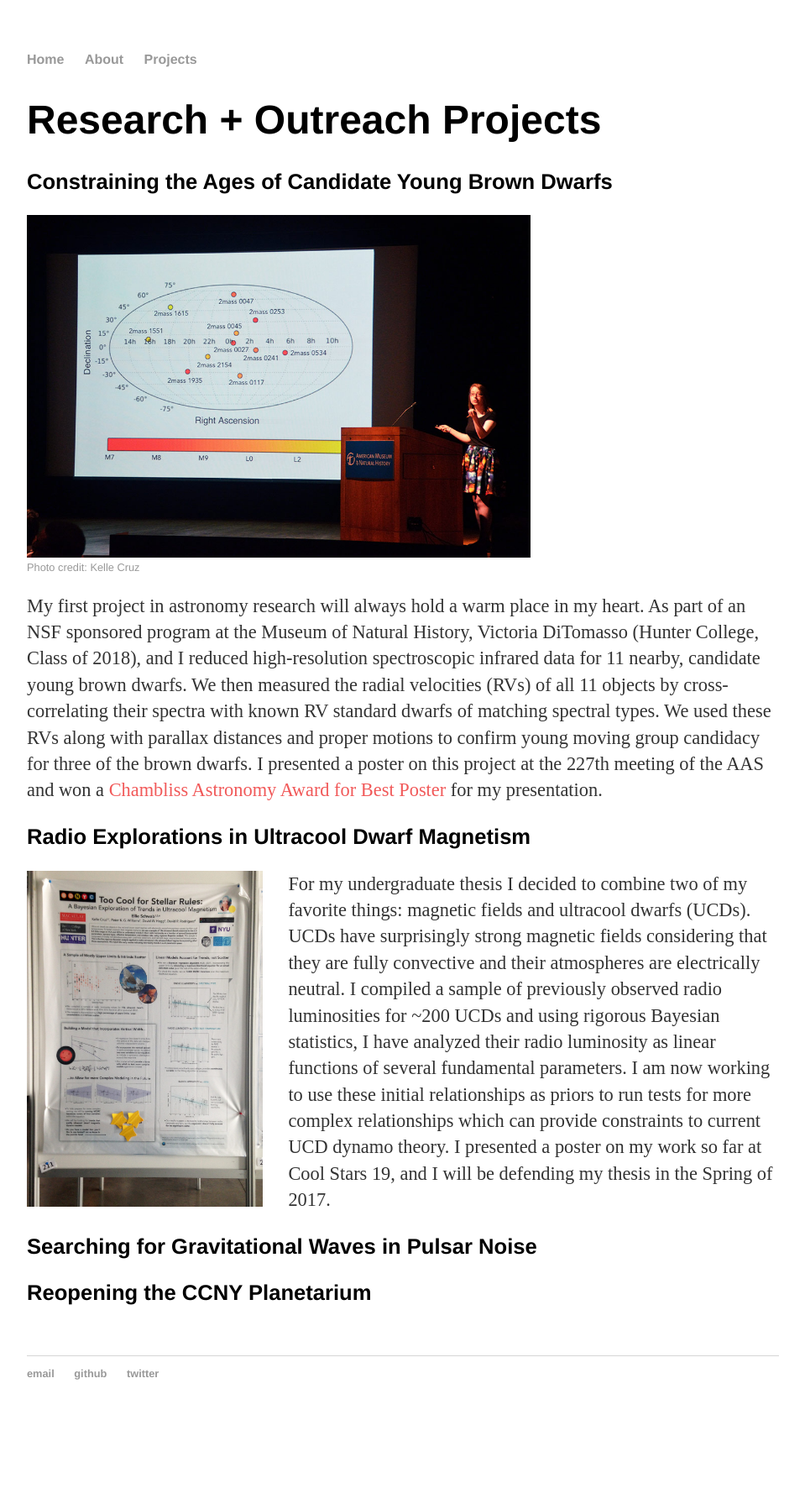
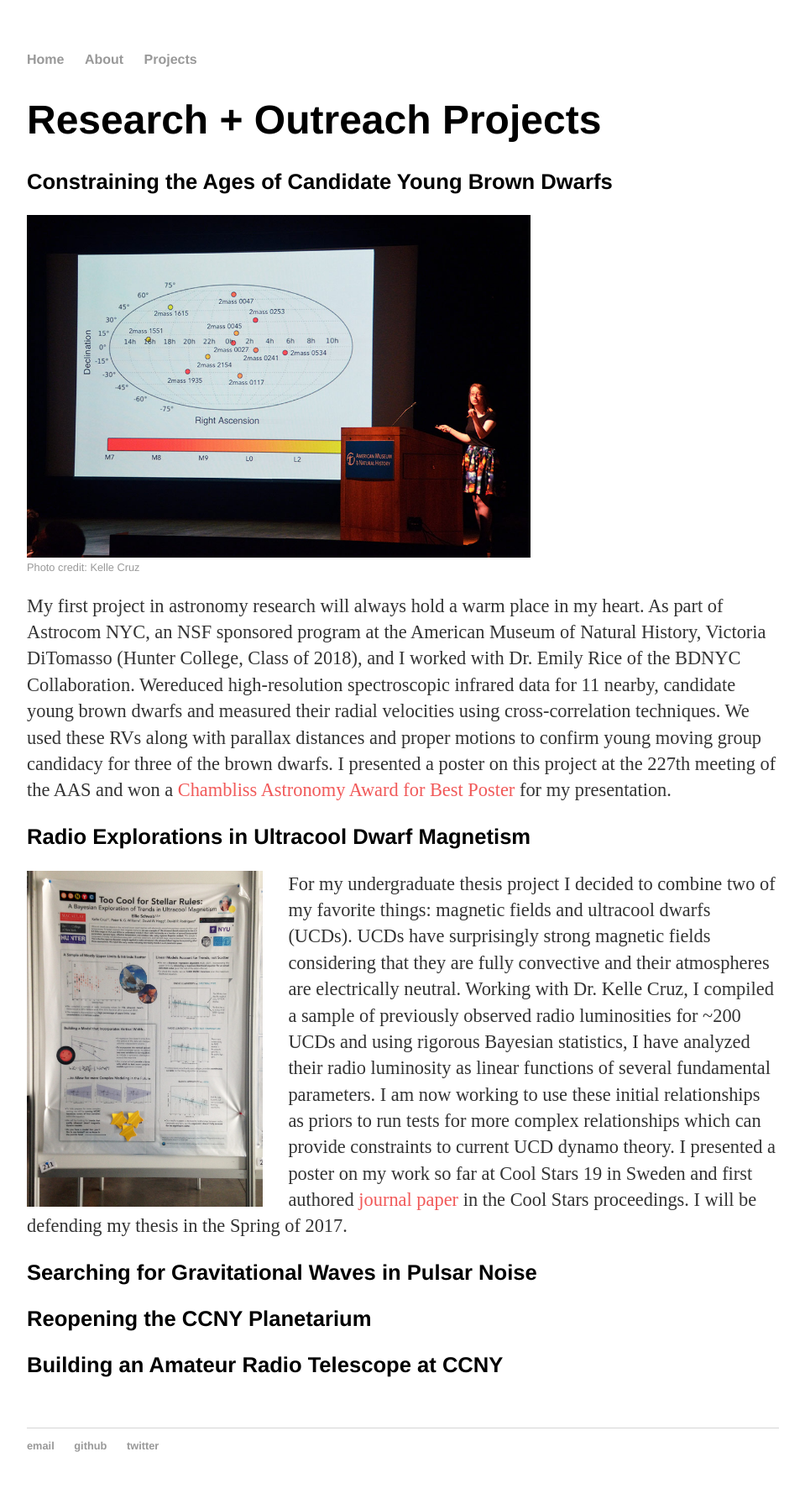
Before and after one commit to elliesch/elliesch.github.io, a Jekyll site: the page built from projects/index.html, in a window 1280 px wide. Shown: the whole page at 84% size, without its empty margins (160-1119 px from the left). Built offline with Jekyll 4.4.1, drawn with Linux system fonts in a browser that asks for light colours; before the commit the page ends 1705 px from its top, so only the background shows below that.

Commit message:
updated thesis

```diff
--- a/projects/index.html
+++ b/projects/index.html
@@ -9,14 +9,25 @@ title: Ellie's Projects
 	<h3>Constraining the Ages of Candidate Young Brown Dwarfs</h3>
 	<img src="/images/AMNH_REU_symposium.jpg" alt="Presenting at AMNH's 2015 REU Symposium" style="width:600px">
         <figcaption style="font-family:'Helvetica', 'Arial', 'Sans-Serif'; font-size: 0.8em; color: #999;">Photo credit: Kelle Cruz</figcaption>
-	<p>My first project in astronomy research will always hold a warm place in my heart. As part of an NSF sponsored program at the Museum of Natural History, Victoria DiTomasso (Hunter College, Class of 2018), and I reduced high-resolution spectroscopic infrared data for 11 nearby, candidate young brown dwarfs. We then measured the radial velocities (RVs) of all 11 objects by cross-correlating their spectra with known RV standard dwarfs of matching spectral types. We used these RVs along with parallax distances and proper motions to confirm young moving group candidacy for three of the brown dwarfs. I presented a poster on this project at the 227th meeting of the AAS and won a <a href="https://aas.org/posts/news/2016/01/chambliss-student-poster-awards-aas-227">Chambliss Astronomy Award for Best Poster</a> for my presentation.</p>
+	<p>My first project in astronomy research will always hold a warm place in my heart.
+	As part of Astrocom NYC, an NSF sponsored program at the American Museum of Natural History, Victoria DiTomasso (Hunter College, Class of 2018), and I worked with Dr. Emily Rice of the BDNYC Collaboration.
+	Wereduced high-resolution spectroscopic infrared data for 11 nearby, candidate young brown dwarfs and measured their radial velocities using cross-correlation techniques.
+	We used these RVs along with parallax distances and proper motions to confirm young moving group candidacy for three of the brown dwarfs.
+	I presented a poster on this project at the 227th meeting of the AAS and won a <a href="https://aas.org/posts/news/2016/01/chambliss-student-poster-awards-aas-227">Chambliss Astronomy Award for Best Poster</a> for my presentation.</p>
 
 	<h3>Radio Explorations in Ultracool Dwarf Magnetism</h3>
 	<p><img src="/images/cool_stars_poster.jpg" alt="My poster at the Cool Stars 19 Conference" style="float:left; height:400px; padding-right: 30px;">
-	For my undergraduate thesis I decided to combine two of my favorite things: magnetic fields and ultracool dwarfs (UCDs). UCDs have surprisingly strong magnetic fields considering that they are fully convective and their atmospheres are electrically neutral. I compiled a sample of previously observed radio luminosities for ~200 UCDs and using rigorous Bayesian statistics, I have analyzed their radio luminosity as linear functions of several fundamental parameters. I am now working to use these initial relationships as priors to run tests for more complex relationships which can provide constraints to current UCD dynamo theory. I presented a poster on my work so far at Cool Stars 19, and I will be defending my thesis in the Spring of 2017.</p>
+	For my undergraduate thesis project I decided to combine two of my favorite things: magnetic fields and ultracool dwarfs (UCDs).
+	UCDs have surprisingly strong magnetic fields considering that they are fully convective and their atmospheres are electrically neutral.
+	Working with Dr. Kelle Cruz, I compiled a sample of previously observed radio luminosities for ~200 UCDs and using rigorous Bayesian statistics, I have analyzed their radio luminosity as linear functions of several fundamental parameters.
+	I am now working to use these initial relationships as priors to run tests for more complex relationships which can provide constraints to current UCD dynamo theory.
+	I presented a poster on my work so far at Cool Stars 19 in Sweden and first authored <a href="https://zenodo.org/record/163668/files/eschwab_CS19proceedings.pdf">journal paper</a> in the Cool Stars proceedings.
+	I will be defending my thesis in the Spring of 2017.</p>
 
 	<h3>Searching for Gravitational Waves in Pulsar Noise</h3>
 
 	<h3>Reopening the CCNY Planetarium</h3>
 
+	<h3>Building an Amateur Radio Telescope at CCNY</h3>
+
 </div>
```
